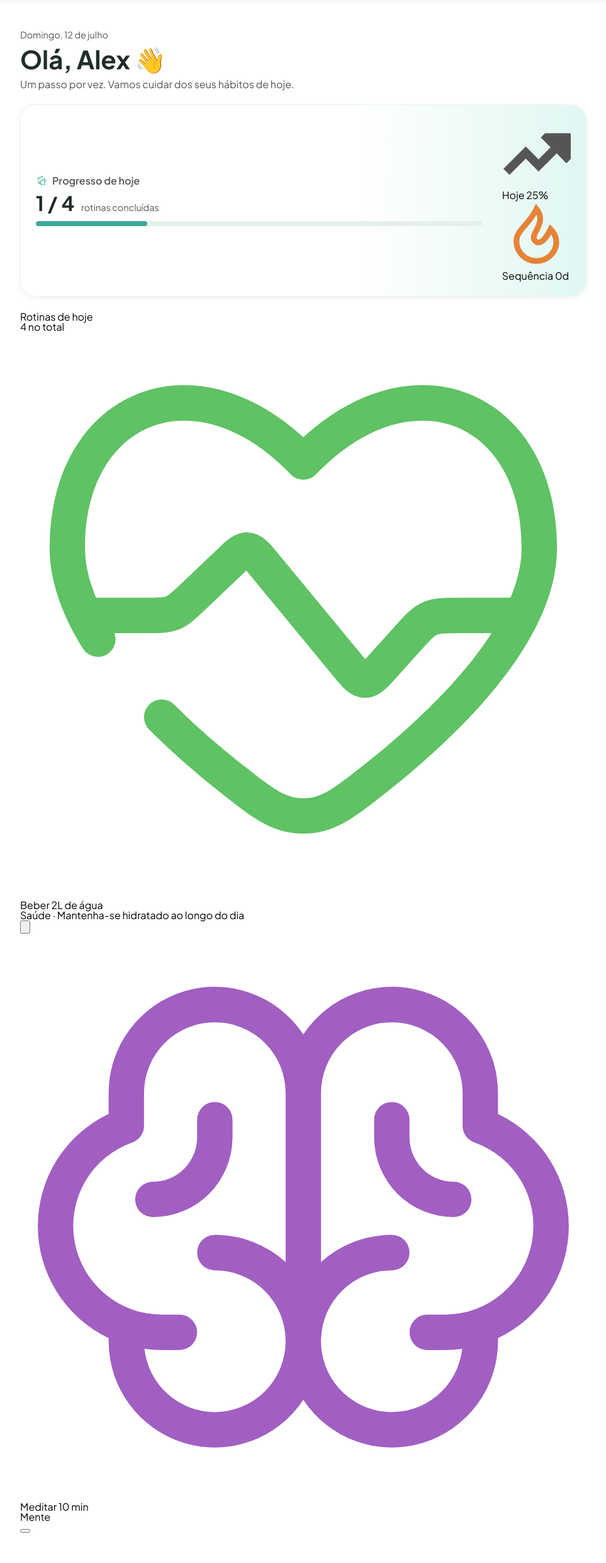
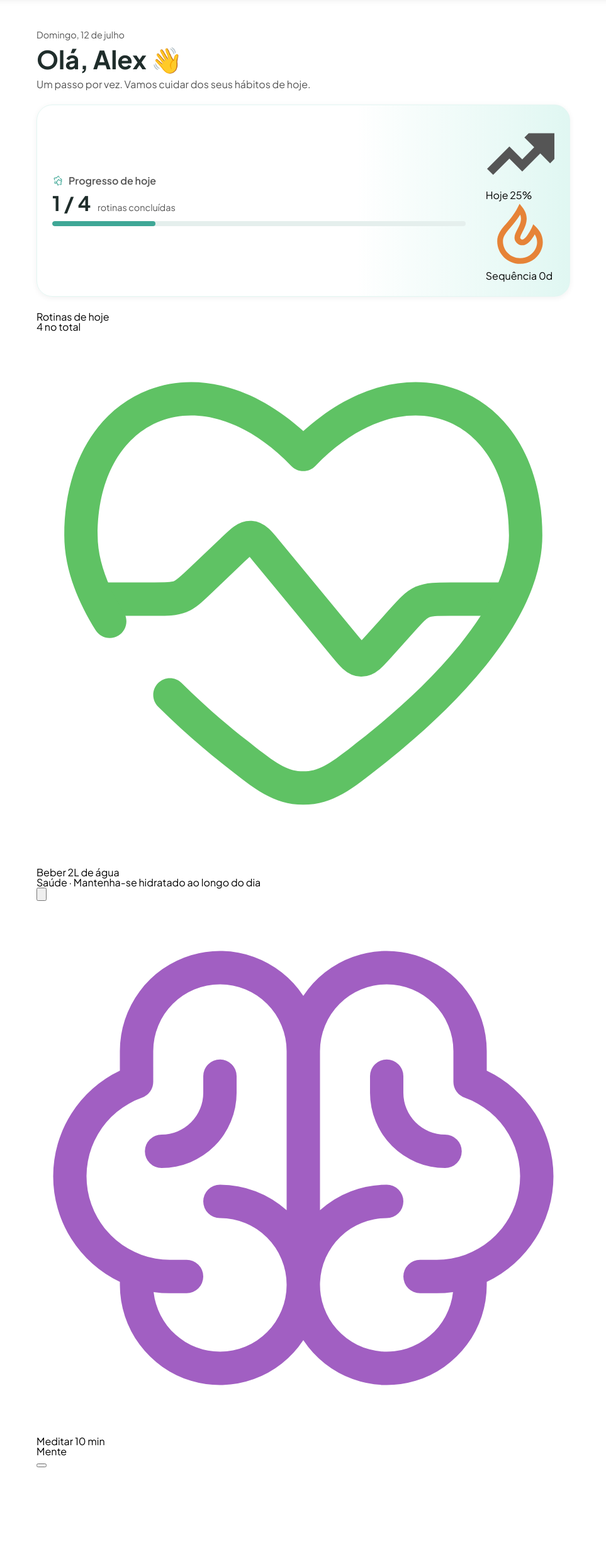
Before and after one commit to gustamoraiss/RoutineHub, a Flask app: page / in a window 1280 px wide. Shown: the part 85-2566 px from the top of the page at 63% size, without its empty margins (158-1121 px from the left). After the commit the page ends 2414 px from the top, so only its background shows below. Run offline with Flask 3, Linux system fonts and the light colour scheme.

```diff
--- a/static/css/style.css
+++ b/static/css/style.css
@@ -91,7 +91,7 @@ a {
 
 .container {
     max-width: var(--container-max-width);
-    margin: 3rem auto;
+    margin: 3rem 12rem;
     padding: 0 1.5rem;
 }
 
```
